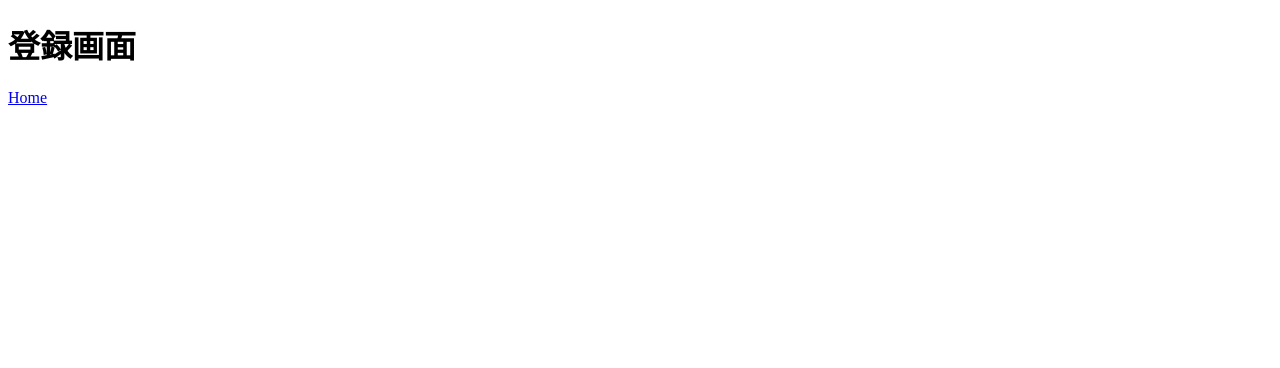
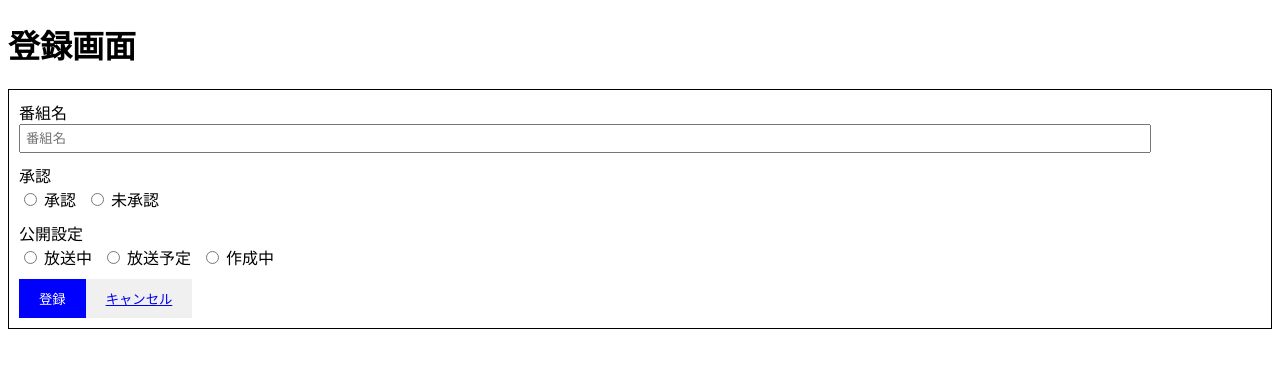
Before and after one commit to ishidakouki/-, a Next.js app in the folder React/Next/nextjs13/: page /create in a window 1280 px wide. Shown: the top 368 px of the page. Built offline with nearby package versions, Linux system fonts and the light colour scheme.

Commit message:
細かい修正

```diff
--- a/React/Next/nextjs13/app/component/search.tsx
+++ b/React/Next/nextjs13/app/component/search.tsx
@@ -17,7 +17,7 @@ export default function create () {
       <tr>
         <td>
           <select id="search-situation">
-            <option value="">すべて</option>
+            <option value="">通常</option>
             <option value="option1">降順</option>
             <option value="option2">昇順</option>
           </select>
--- a/React/Next/nextjs13/app/create/page.tsx
+++ b/React/Next/nextjs13/app/create/page.tsx
@@ -1,10 +1,45 @@
 import Link from "next/link";
+import "../css/create.css";
 
 export default function page () {
   return (
     <>
       <h1>登録画面</h1>
-      <Link href="/">Home</Link>
+      <div className="register-cp">
+        <form>
+          <div className="form-group">
+            <label>番組名</label>
+            <input type="text" id="program-name" name="program-name" placeholder="番組名"/>
+          </div>
+          <div className="form-group">
+            <label>承認</label>
+            <div className="radio-group">
+              <label>
+                <input type="radio" id="approval-1" name="approval" value="approved" /> 承認
+              </label>
+              <label>
+                <input type="radio" id="approval-2" name="approval" value="unapproved" /> 未承認
+              </label>
+            </div>
+          </div>
+          <div className="form-group">
+            <label>公開設定</label>
+            <div className="radio-group">
+              <label >
+                <input type="radio" id="public-setting-1" name="public-setting" value="public"/> 放送中
+              </label>
+              <label >
+                <input type="radio" id="public-setting-2" name="public-setting" value="public"/> 放送予定
+              </label>
+              <label >
+                <input type="radio" id="public-setting-3" name="public-setting" value="public"/> 作成中
+              </label>
+            </div>
+          </div>
+          <button className="buttonSubmit" type="submit">登録</button>
+          <button className="buttonCancel" ><Link href="/">キャンセル</Link></button>
+        </form>
+      </div>
     </>
   )
 }
--- a/React/Next/nextjs13/app/css/create.css
+++ b/React/Next/nextjs13/app/css/create.css
@@ -1,11 +1,53 @@
-table {
-    width: 100%;
-    border-collapse: collapse;
-    /* その他のスタイルを追加 */
-  }
+.register-cp {
+  margin-bottom: 20px;
+  border: 1px solid black;
+  padding: 10px;
+}
 
-  th, td {
-    border: 1px solid #ccc;
-    padding: 8px;
-    /* その他のスタイルを追加 */
-  }
+.form-group {
+  margin-bottom: 10px;
+}
+
+label {
+  display: block;
+}
+
+input[type="text"],
+select {
+  width: 90%;
+  padding: 5px;
+}
+
+.checkbox-group {
+  display: flex;
+  flex-direction: row;
+}
+
+.checkbox-group label {
+  margin-right: 10px;
+}
+
+.radio-group {
+  display: flex;
+  flex-direction: row;
+}
+
+.radio-group label {
+  display: inline-block;
+  margin-right: 10px;
+}
+
+.buttonSubmit {
+  padding: 10px 20px;
+  background-color: blue;
+  color: white; /* テキスト色を白に設定 */
+  border: none;
+  cursor: pointer;
+}
+
+.buttonCancel {
+  padding: 10px 20px;
+  background-color: #f0f0f0;
+  border: none;
+  cursor: pointer;
+}
--- a/React/Next/nextjs13/app/page.tsx
+++ b/React/Next/nextjs13/app/page.tsx
@@ -8,7 +8,7 @@ export default function create () {
   return (
     <div>
       <h1>番組一覧</h1>
-      <Link href="/create">登録画面に遷移</Link>
+      <button className="create"><Link href="/create">番組を追加</Link></button>
       <Search></Search>
       <Index></Index>
     </div>
```
Also changed, not shown: React/Next/nextjs13/app/css/layput.css (+7 -0 lines), React/Next/nextjs13/app/css/serach.css (+13 -0 lines), React/Next/nextjs13/app/component/index.tsx (indentation only).
